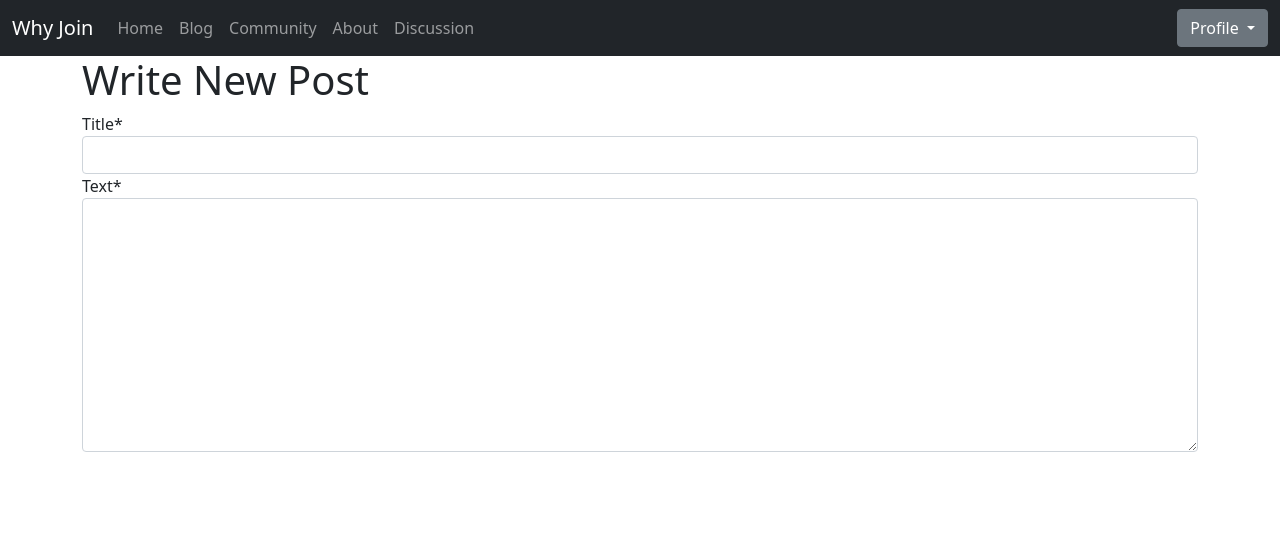
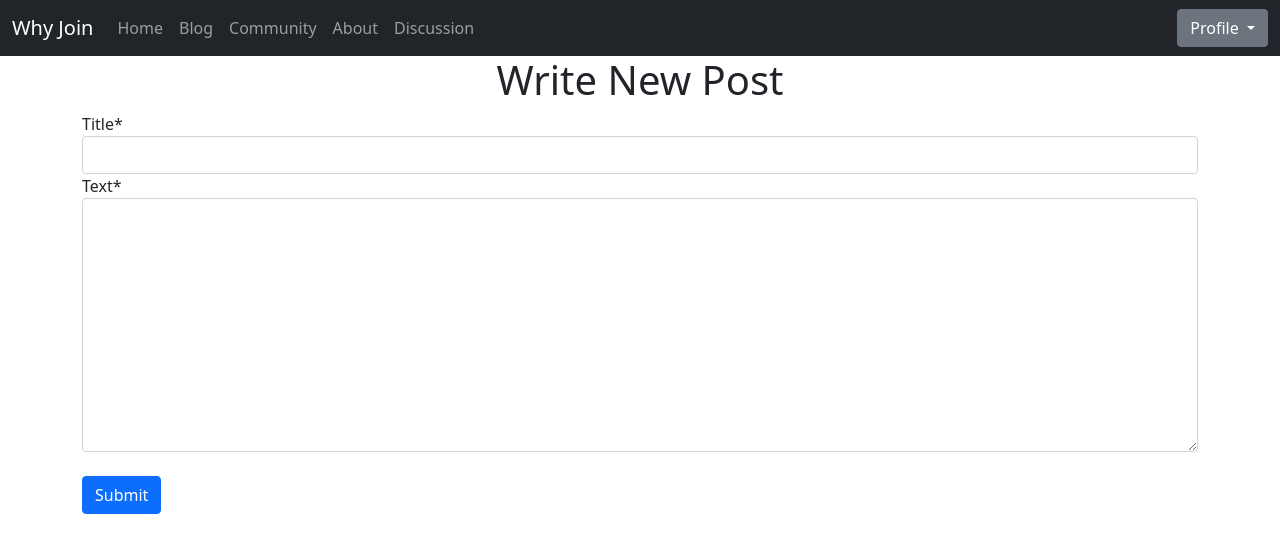
Before and after one commit to kghudgens/WhyJoin, a Django app: page /blog/write in a window 1280 px wide. Shown: the top 553 px of the page. Run offline with Django 3.2, Linux system fonts and the light colour scheme; the visitor is signed in with stand-in values (Sample User, id 1); some libraries are stand-ins or nearby versions.

Commit message:
added button to form

```diff
--- a/whyjoin/hub/templates/hub/post_form.html
+++ b/whyjoin/hub/templates/hub/post_form.html
@@ -3,10 +3,12 @@
 {% block content %}
 
 <div class="container">
-    <h1>Write New Post </h1>
+    <h1 class="text-center">Write New Post </h1>
     <form method="POST">
         {% csrf_token%}
         {{form|crispy}}
+        <br>
+        <button type="submit" class="btn btn-primary">Submit</button>
     </form>
 </div>
 
```
